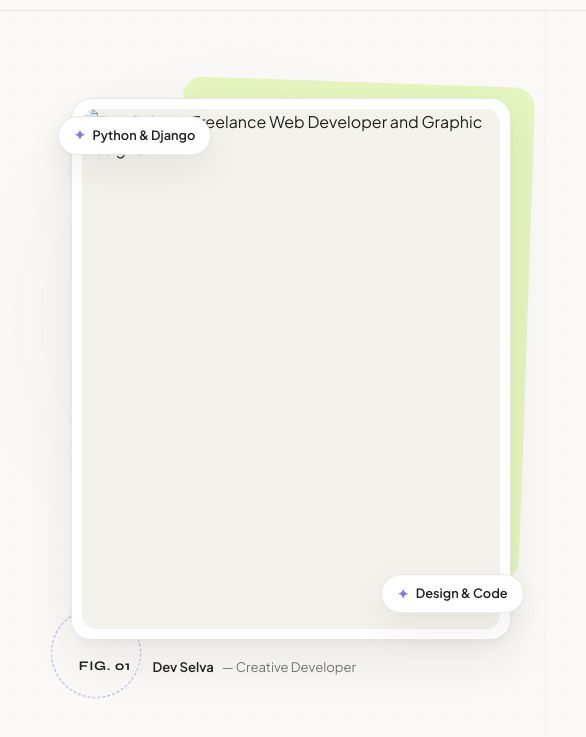
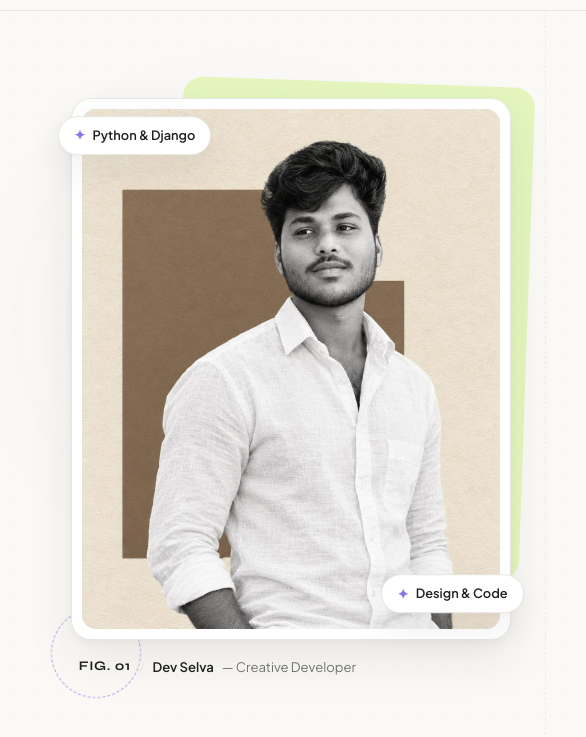
Before and after one commit to developerselvaa-sys/portfolio, a plain HTML site: page index.html in a window 1280 px wide. Shown: the part 65-802 px from the top of the page, 694-1280 px from the left. Drawn offline with Linux system fonts and the light colour scheme; files whose address does not match are found by name.

Commit message:
Update profile image source path

```diff
--- a/index.html
+++ b/index.html
@@ -187,7 +187,7 @@
             <!-- The Real Profile Photo Container -->
             <div class="photo-frame">
               <img
-                src="assets/images/profile.jpg"
+                src="profile.jpg"
                 alt="Dev Selva — Freelance Web Developer and Graphic Designer"
                 class="personal-photo"
                 width="480"
```
